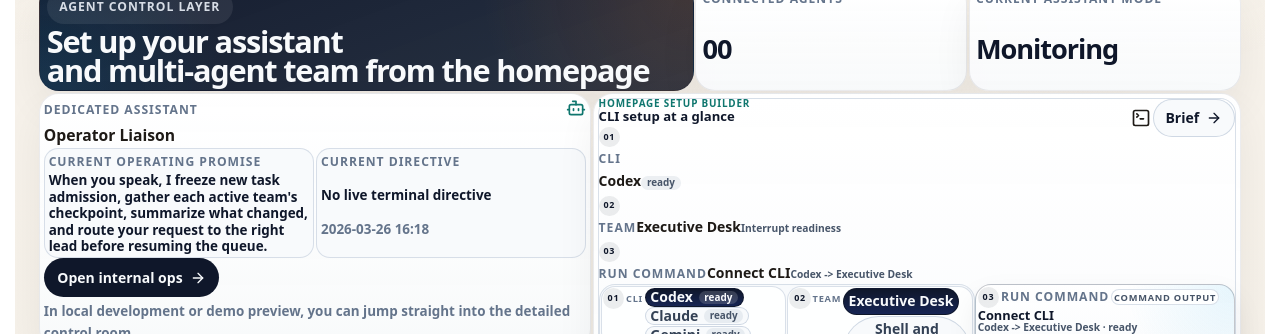
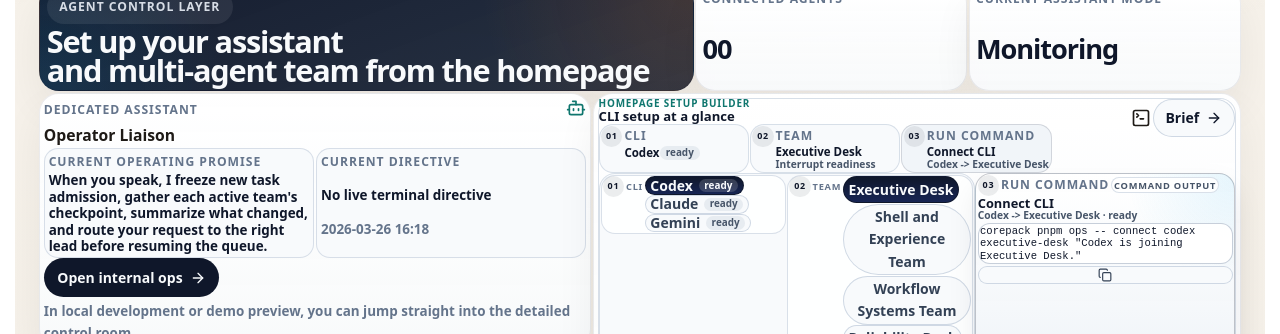
Before and after one commit to GongJae00/research-pages, a Next.js app in the folder apps/web/: page /en in a window 1280 px wide. Shown: the part 1580-1914 px from the top of the page. Built offline with nearby package versions, Linux system fonts and the light colour scheme; no server answers.

Commit message:
Autonomy reconcile 1686: shell-experience

```diff
--- a/apps/web/src/components/homepage-agent-control-section.module.css
+++ b/apps/web/src/components/homepage-agent-control-section.module.css
@@ -416,6 +416,49 @@
   align-items: center;
   gap: 0.12rem;
   margin-top: 0;
+}
+
+.setupScanSummary {
+  display: grid;
+  grid-template-columns: repeat(3, minmax(0, 1fr));
+  gap: 0.04rem;
+  margin-top: 0.02rem;
+}
+
+.setupScanSummaryItem {
+  display: flex;
+  align-items: flex-start;
+  gap: 0.12rem;
+  min-width: 0;
+  padding: 0.08rem 0.1rem;
+  border: 1px solid rgba(203, 213, 225, 0.72);
+  border-radius: 14px;
+  background: rgba(248, 250, 252, 0.92);
+}
+
+.setupScanSummaryItemAccent {
+  border-color: rgba(15, 23, 42, 0.14);
+  background: rgba(241, 245, 249, 0.98);
+}
+
+.setupScanSummaryCopy {
+  display: grid;
+  gap: 0.02rem;
+  min-width: 0;
+}
+
+.setupScanSummaryCopy strong {
+  color: #0f172a;
+  font-size: 0.72rem;
+  line-height: 1.1;
+  overflow-wrap: anywhere;
+}
+
+.setupScanSummaryValueRow {
+  display: flex;
+  flex-wrap: wrap;
+  align-items: center;
+  gap: 0.04rem;
 }
 
 .setupTitleHint {
@@ -2017,6 +2060,10 @@
     align-items: flex-start;
   }
 
+  .setupScanSummary {
+    grid-template-columns: 1fr;
+  }
+
   .setupDigestLine {
     align-items: flex-start;
   }
--- a/apps/web/src/components/homepage-agent-control-section.tsx
+++ b/apps/web/src/components/homepage-agent-control-section.tsx
@@ -425,7 +425,7 @@ export function HomepageAgentControlSection({
                 <div className={styles.setupTitleRow}>
                   <h4>{copy.setupBuilderTitle}</h4>
                 </div>
-                <div className={styles.setupScanSummary} aria-label={copy.setupStepsLabel}>
+                <div className={styles.setupScanSummary} aria-label={setupFlowLabel}>
                   <div className={styles.setupScanSummaryItem}>
                     <span className={styles.setupPickerStep}>01</span>
                     <div className={styles.setupScanSummaryCopy}>
```
